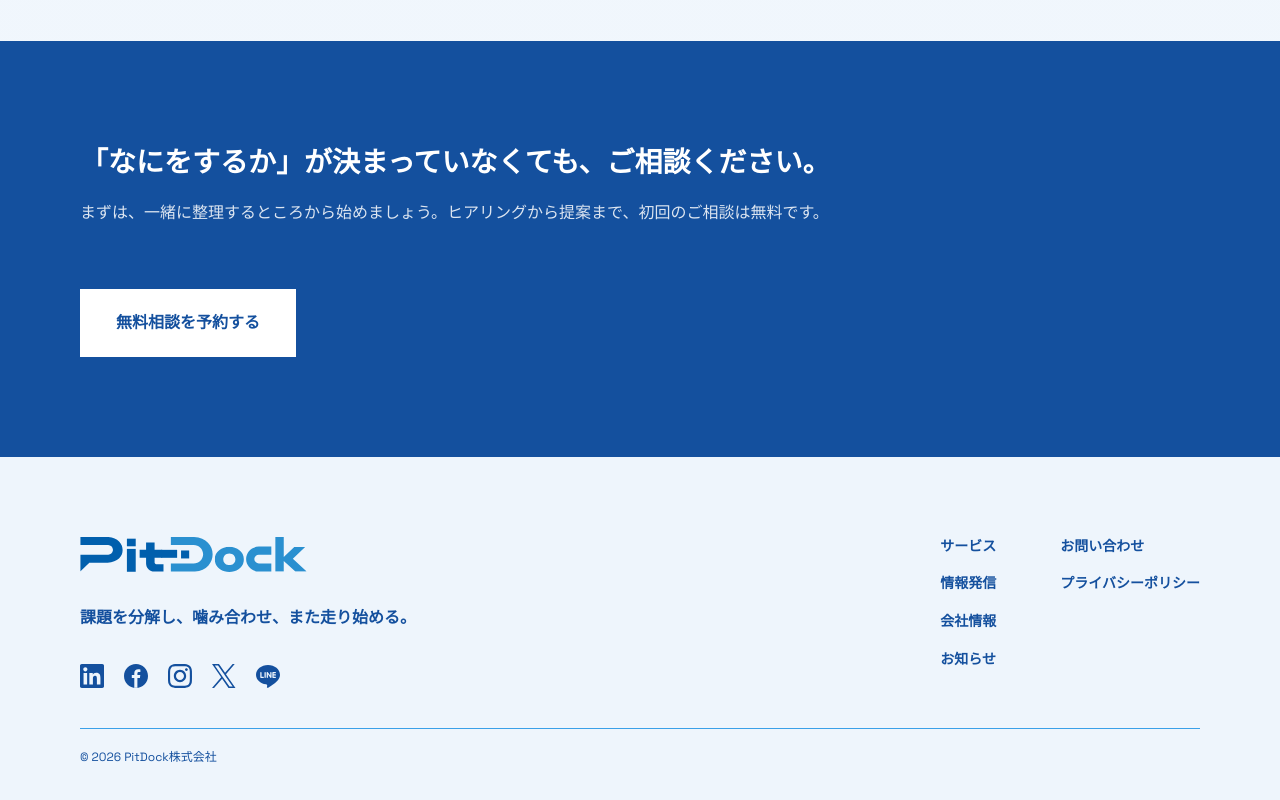
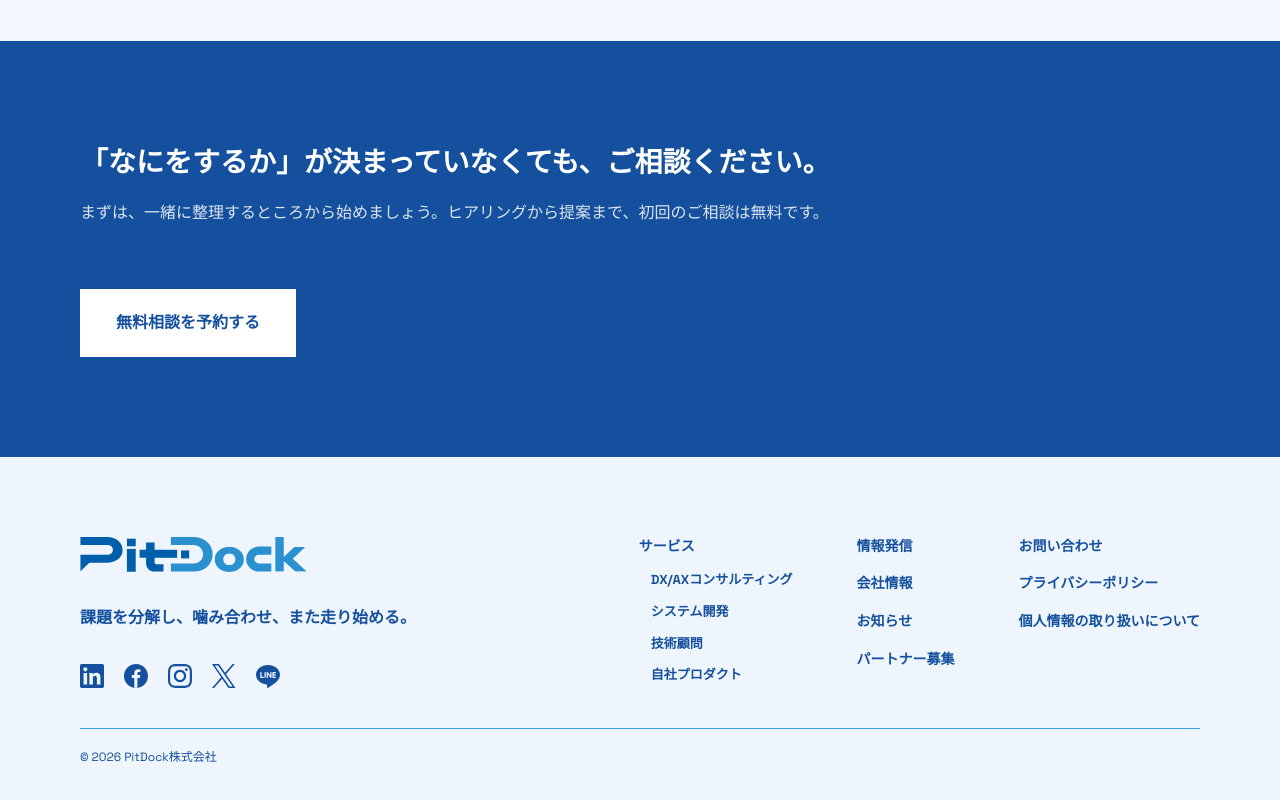
Before and after one commit to PitDock/homepage, a Next.js app: page / in a window 1280 px wide. Shown: the part 5112-5912 px from the top of the page. Built offline with nearby package versions, Linux system fonts and the light colour scheme; no server answers.

Commit message:
フッター修正

```diff
--- a/app/components/home/HomeFooter.tsx
+++ b/app/components/home/HomeFooter.tsx
@@ -1,5 +1,8 @@
 import s from "../../home.module.css";
-import { INQUIRY_URL, homeNavItems } from "./links";
+import { INQUIRY_URL, headerNavItems } from "./links";
+
+const serviceItems = headerNavItems.filter((item) => item.children);
+const otherItems = headerNavItems.filter((item) => !item.children);
 
 const socialLinks = [
   { name: "LinkedIn", href: "https://www.linkedin.com/company/pitdock/", icon: "/icons/icon-linkedin.svg" },
@@ -29,9 +32,26 @@ export default function HomeFooter() {
               ))}
             </ul>
           </div>
+          {/* ヘッダーと同じ項目。1 列目に「サービス」と下層リンク、2 列目にそれ以外、3 列目にお問い合わせ・プライバシーポリシー・個人情報の取り扱い */}
           <nav aria-label="フッターナビゲーション">
             <ul role="list" className={s.footerLinks}>
-              {homeNavItems.map((item) => (
+              {serviceItems.map((item) => (
+                <li key={item.href}>
+                  <a href={item.href}>{item.label}</a>
+                  {item.children && (
+                    <ul role="list" className={s.footerSubLinks} aria-label={`${item.label}の一覧`}>
+                      {item.children.map((child) => (
+                        <li key={child.href}>
+                          <a href={child.href}>{child.label}</a>
+                        </li>
+                      ))}
+                    </ul>
+                  )}
+                </li>
+              ))}
+            </ul>
+            <ul role="list" className={s.footerLinks}>
+              {otherItems.map((item) => (
                 <li key={item.href}>
                   <a href={item.href}>{item.label}</a>
                 </li>
@@ -46,6 +66,9 @@ export default function HomeFooter() {
               <li>
                 <a href="/privacy">プライバシーポリシー</a>
               </li>
+              <li>
+                <a href="/personal-info">個人情報の取り扱いについて</a>
+              </li>
             </ul>
           </nav>
         </div>
--- a/app/home.module.css
+++ b/app/home.module.css
@@ -1001,11 +1001,25 @@
   line-height: 1.4;
   font-weight: 700;
   color: var(--brand-pit-blue);
+  white-space: nowrap;
 }
 
 .footerLinks a:hover {
   color: var(--brand-pit-blue-hover);
   text-decoration: underline;
+}
+
+/* 「サービス」の下に字下げして並べる下層リンク */
+.footerSubLinks {
+  display: flex;
+  flex-direction: column;
+  gap: 12px;
+  margin-top: 14px;
+  padding-left: 12px;
+}
+
+.footerLinks .footerSubLinks a {
+  font-size: 13px;
 }
 
 .copyright {
@@ -1068,6 +1082,11 @@
 @media (max-width: 1023px) {
   .problemGrid {
     grid-template-columns: 1fr;
+  }
+
+  /* ロゴとリンク 3 列が横に並びきらないので、リンクはロゴの下の段に並べる */
+  .footerTop {
+    flex-direction: column;
   }
 }
 
@@ -1299,10 +1318,6 @@
     padding: 48px var(--section-pad-x);
   }
 
-  .footerTop {
-    flex-direction: column;
-  }
-
   .footerBrand {
     gap: 24px;
   }
@@ -1318,4 +1333,10 @@
   .footerLinks {
     gap: 16px;
   }
+
+  /* 横に 3 列は入りきらないため、3 列目（お問い合わせ・プライバシーポリシー）は下の段に回す */
+  .footerTop nav {
+    flex-wrap: wrap;
+    gap: 32px;
+  }
 }
```
